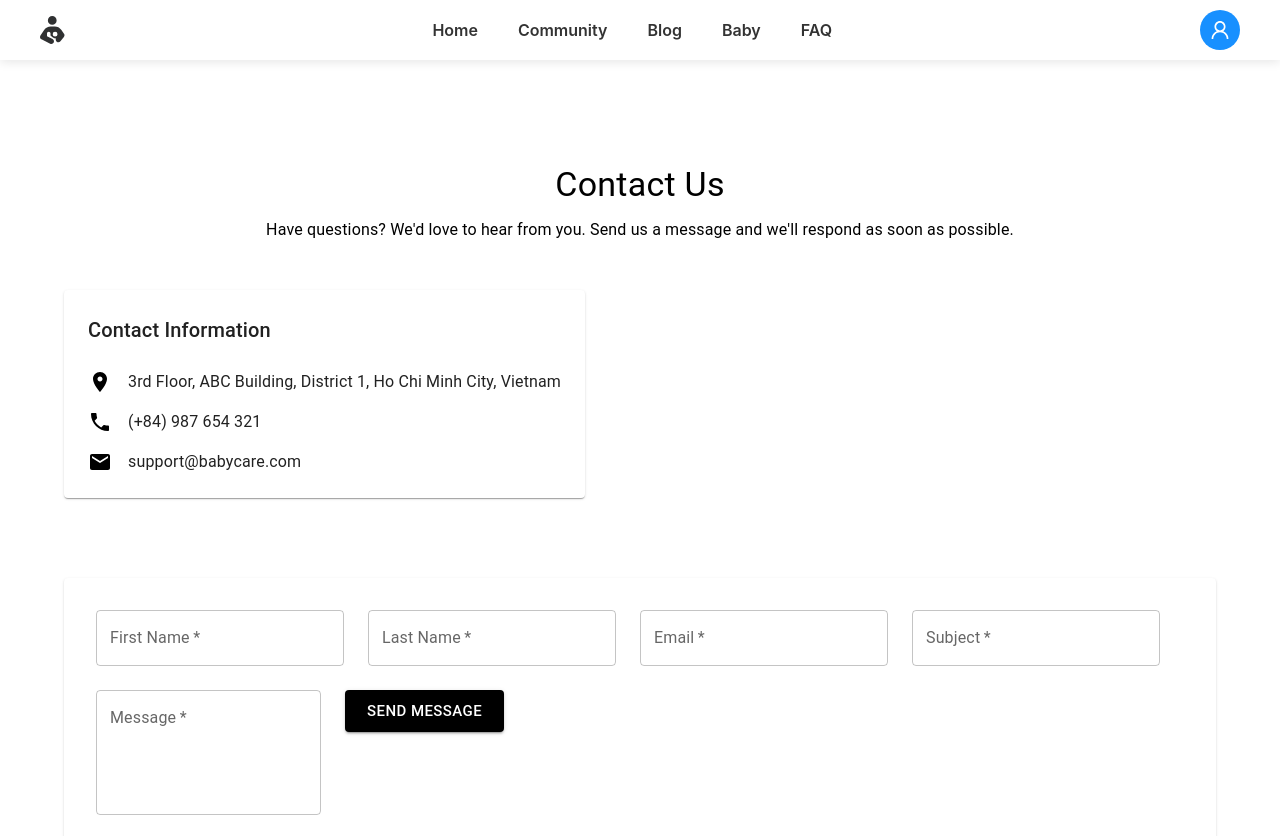
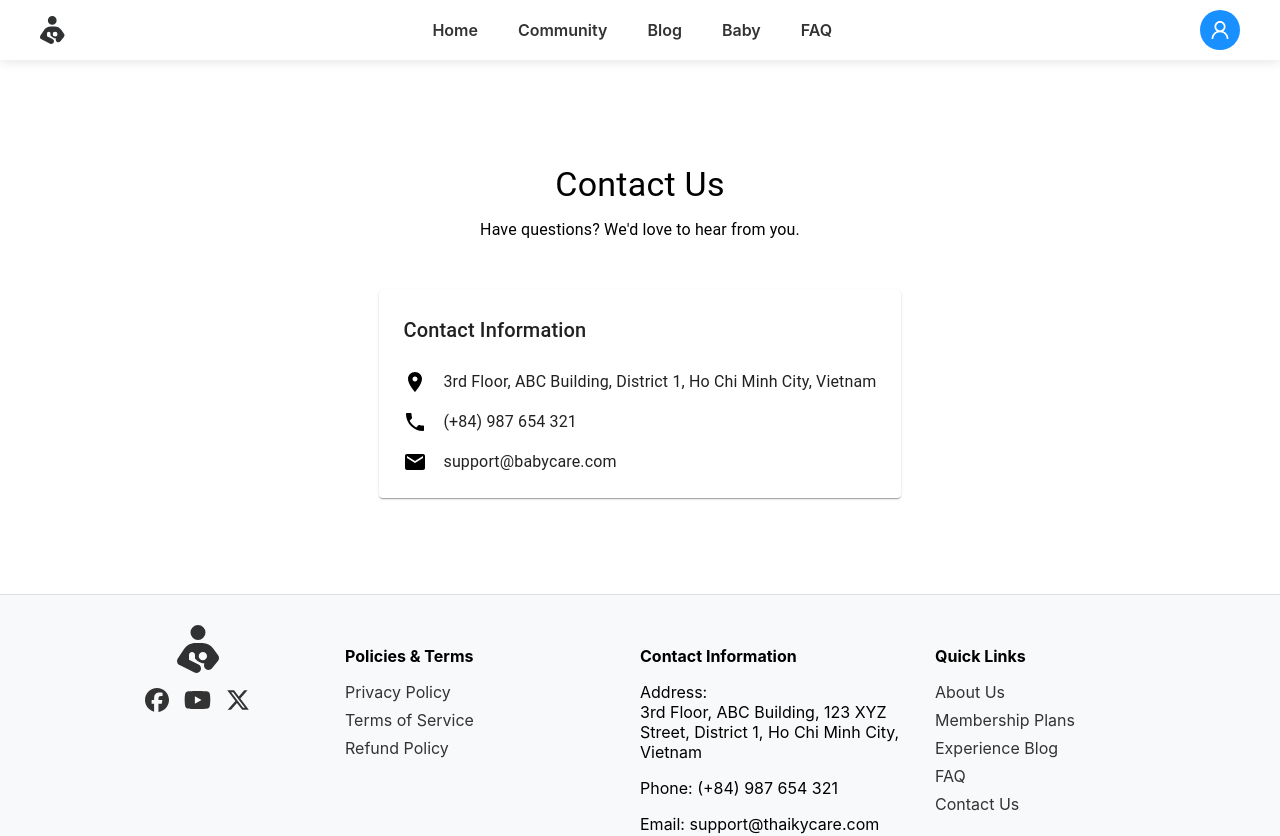
Before and after one commit to trungne08/SWP391-Group4, a React (Create React App) app: page /contact in a window 1280 px wide. Shown: the top 836 px of the page. Built offline with nearby package versions, Linux system fonts and the light colour scheme; no server answers; sample sign-in values are in the browser's storage.

Commit message:
update ContactUs

```diff
--- a/src/pages/ContactUs.jsx
+++ b/src/pages/ContactUs.jsx
@@ -2,8 +2,6 @@ import React from 'react';
 import {
   Container,
   Typography,
-  TextField,
-  Button,
   Grid,
   Box,
   Paper,
@@ -15,23 +13,17 @@ import {
 } from '@mui/icons-material';
 
 const ContactUs = () => {
-  const handleSubmit = (event) => {
-    event.preventDefault();
-    // Handle form submission here
-  };
-
   return (
     <Container maxWidth="lg" sx={{ py: 8 }}>
       <Typography variant="h4" component="h1" align="center" gutterBottom>
         Contact Us
       </Typography>
       <Typography variant="body1" align="center" sx={{ mb: 6 }}>
-        Have questions? We'd love to hear from you. Send us a message and we'll respond as soon as possible.
+        Have questions? We'd love to hear from you.
       </Typography>
 
-      <Grid container spacing={6}>
-        {/* Contact Information */}
-        <Grid item xs={12} md={4}>
+      <Grid container justifyContent="center">
+        <Grid item xs={12} md={8} lg={6}>
           <Box sx={{ mb: 4 }}>
             <Paper sx={{ p: 3, height: '100%' }}>
               <Typography variant="h6" sx={{ mb: 3 }}>
@@ -61,75 +53,6 @@ const ContactUs = () => {
             </Paper>
           </Box>
         </Grid>
-
-        {/* Contact Form */}
-        <Grid item xs={12} md={8}>
-          <Paper sx={{ p: 4 }}>
-            <form onSubmit={handleSubmit}>
-              <Grid container spacing={3}>
-                <Grid item xs={12} sm={6}>
-                  <TextField
-                    required
-                    fullWidth
-                    label="First Name"
-                    name="firstName"
-                  />
-                </Grid>
-                <Grid item xs={12} sm={6}>
-                  <TextField
-                    required
-                    fullWidth
-                    label="Last Name"
-                    name="lastName"
-                  />
-                </Grid>
-                <Grid item xs={12}>
-                  <TextField
-                    required
-                    fullWidth
-                    label="Email"
-                    name="email"
-                    type="email"
-                  />
-                </Grid>
-                <Grid item xs={12}>
-                  <TextField
-                    required
-                    fullWidth
-                    label="Subject"
-                    name="subject"
-                  />
-                </Grid>
-                <Grid item xs={12}>
-                  <TextField
-                    required
-                    fullWidth
-                    label="Message"
-                    name="message"
-                    multiline
-                    rows={4}
-                  />
-                </Grid>
-                <Grid item xs={12}>
-                  <Button
-                    type="submit"
-                    variant="contained"
-                    size="large"
-                    fullWidth
-                    sx={{
-                      bgcolor: 'black',
-                      '&:hover': {
-                        bgcolor: '#333'
-                      }
-                    }}
-                  >
-                    Send Message
-                  </Button>
-                </Grid>
-              </Grid>
-            </form>
-          </Paper>
-        </Grid>
       </Grid>
     </Container>
   );
--- a/src/services/api.js
+++ b/src/services/api.js
@@ -12,7 +12,7 @@ const api = {
           mode: "cors",
           credentials: "include",
           body: JSON.stringify({
-            email: credentials.email.trim(), // Giữ nguyên là email
+            email: credentials.email.trim(), // Giữ Snguyên là email
             password: credentials.password,
           }),
         });
```
